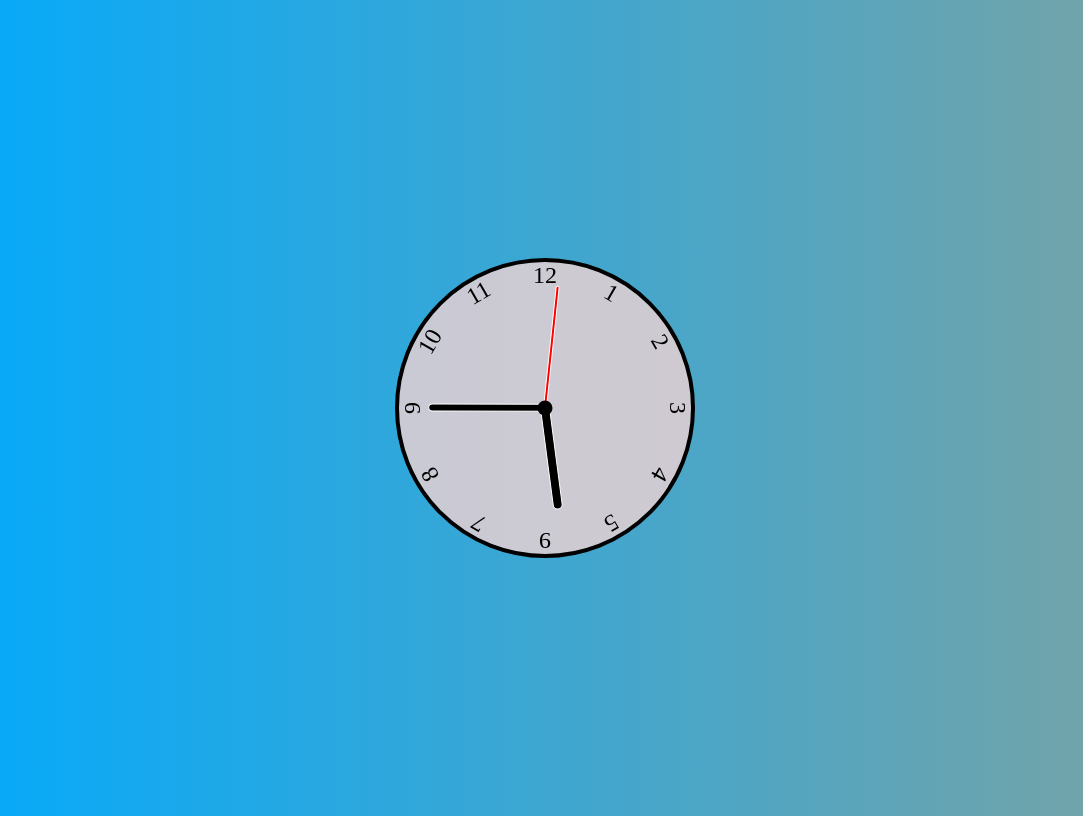
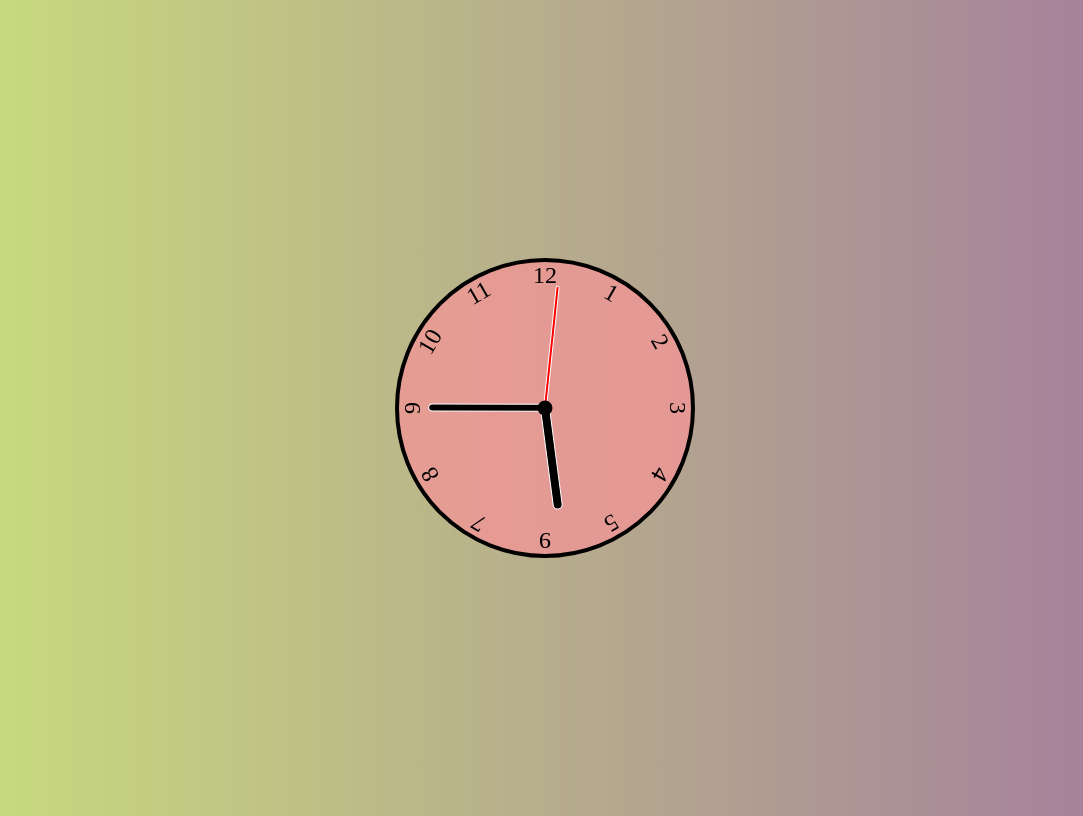
Before and after one commit to Taufiqul7756/Clock, a plain HTML site: page index.html in a window 1280 px wide. Shown: the whole page, without its empty margins (95-1178 px from the left). Drawn offline with Linux system fonts and the light colour scheme.

Commit message:
Mojar Clock- Javascript practice

```diff
--- a/style.css
+++ b/style.css
@@ -5,11 +5,7 @@
 }
 
 body {
-  background: linear-gradient(
-    to right,
-    hsl(200, 100%, 50%),
-    hsl(180, 18%, 56%)
-  );
+  background: linear-gradient(to right, hsl(73, 62%, 68%), hsl(308, 18%, 56%));
   display: flex;
   justify-content: center;
   align-items: center;
@@ -20,7 +16,7 @@ body {
 .clock {
   width: 300px;
   height: 300px;
-  background-color: rgba(240, 212, 212, 0.8);
+  background-color: rgba(240, 150, 150, 0.8);
   border-radius: 50%;
   border: 4px solid black;
   position: relative;
```
